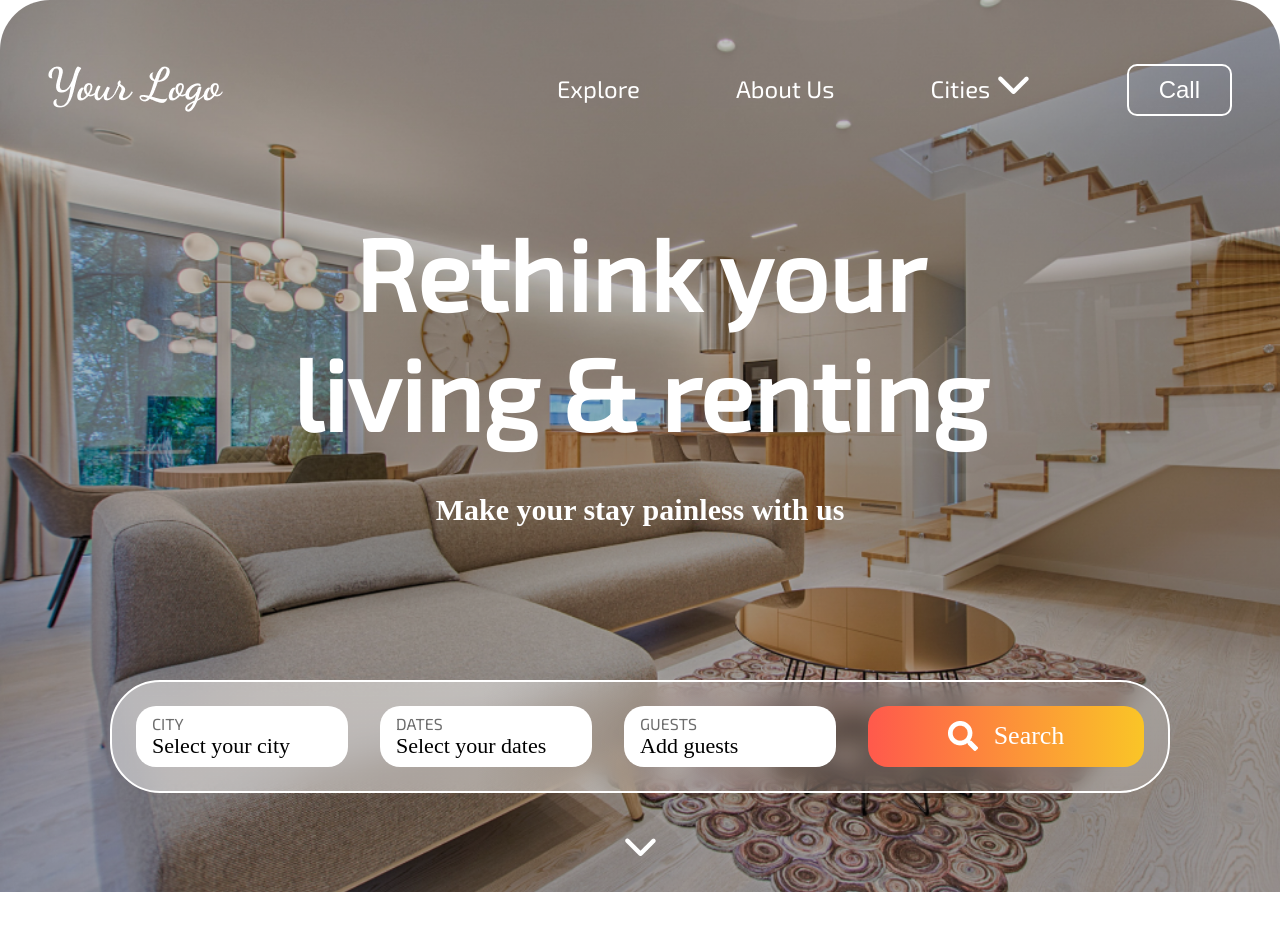
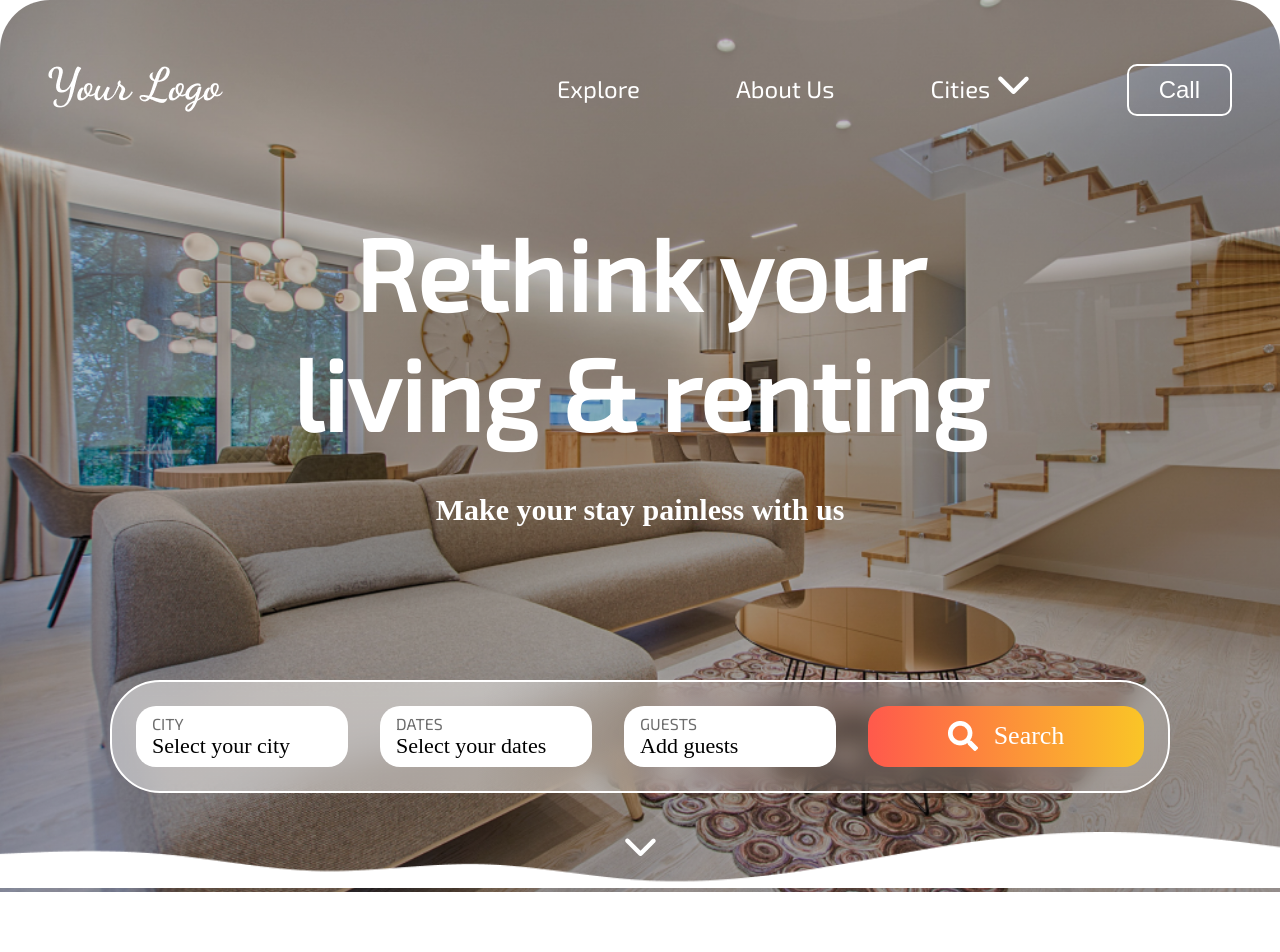
Before and after one commit to kashifnazar/code-20220825-kashifnazar, a React (Create React App) app: page / in a window 1280 px wide. Shown: the top 952 px of the page. Built offline with nearby package versions, Linux system fonts and the light colour scheme.

Commit message:
Curved background from bottom

```diff
--- a/src/App.css
+++ b/src/App.css
@@ -36,12 +36,17 @@
   margin-top: 10px;
 }
 
-@keyframes App-logo-spin {
-  from {
-    transform: rotate(0deg);
-  }
+svg {
+  display: inline-block;
+  position: absolute;
+  top: 0;
+  left: 0;
+}
 
-  to {
-    transform: rotate(360deg);
-  }
+.curve {
+  transform: translateY(-60px);
 }
+
+.curve img {
+  width: 100%
+}
--- a/src/App.tsx
+++ b/src/App.tsx
@@ -9,6 +9,7 @@ function App() {
   return (
     <div className='App'>
       <MainScreen />
+      <div className="curve"><img src="/images/curve.png" alt=""/></div>
       <div className='main-area'>
         <Explore />
         <AboutUs />
```
Also changed, not shown: public/images/curve.png (added).
